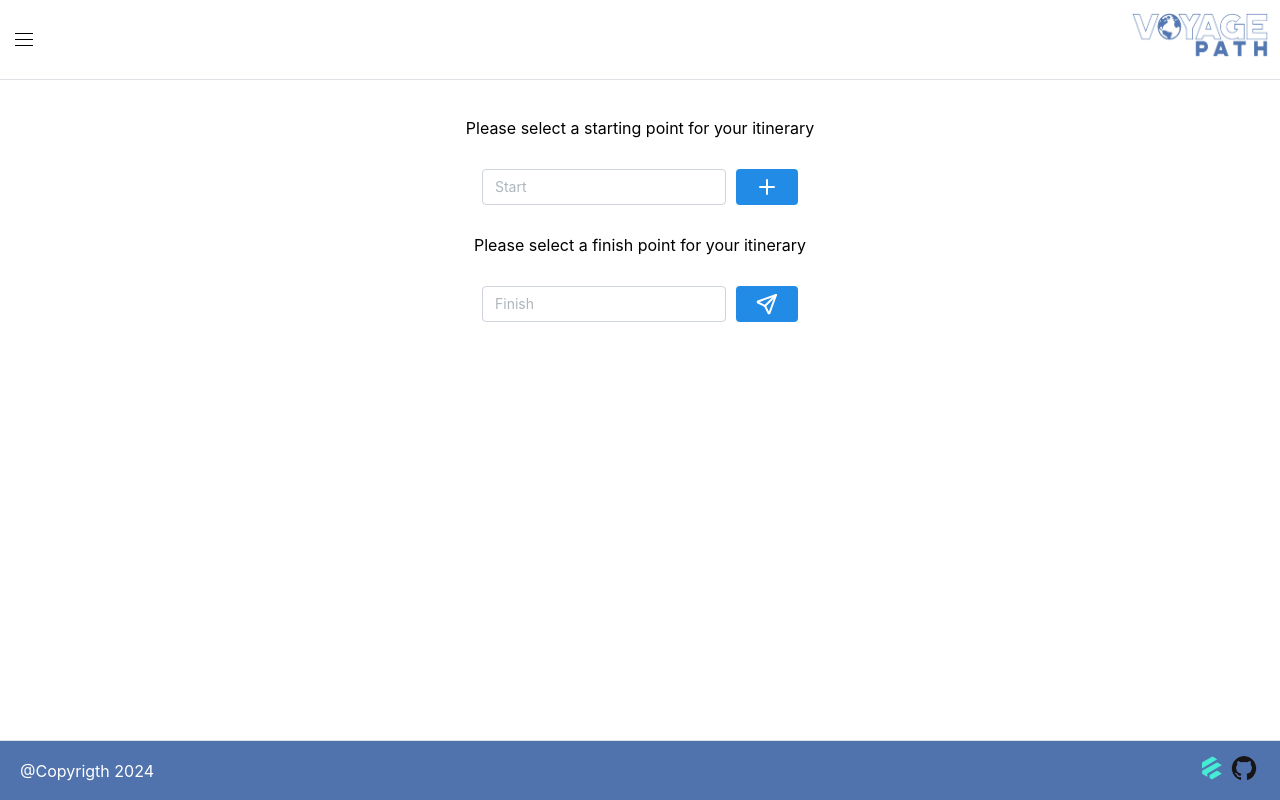
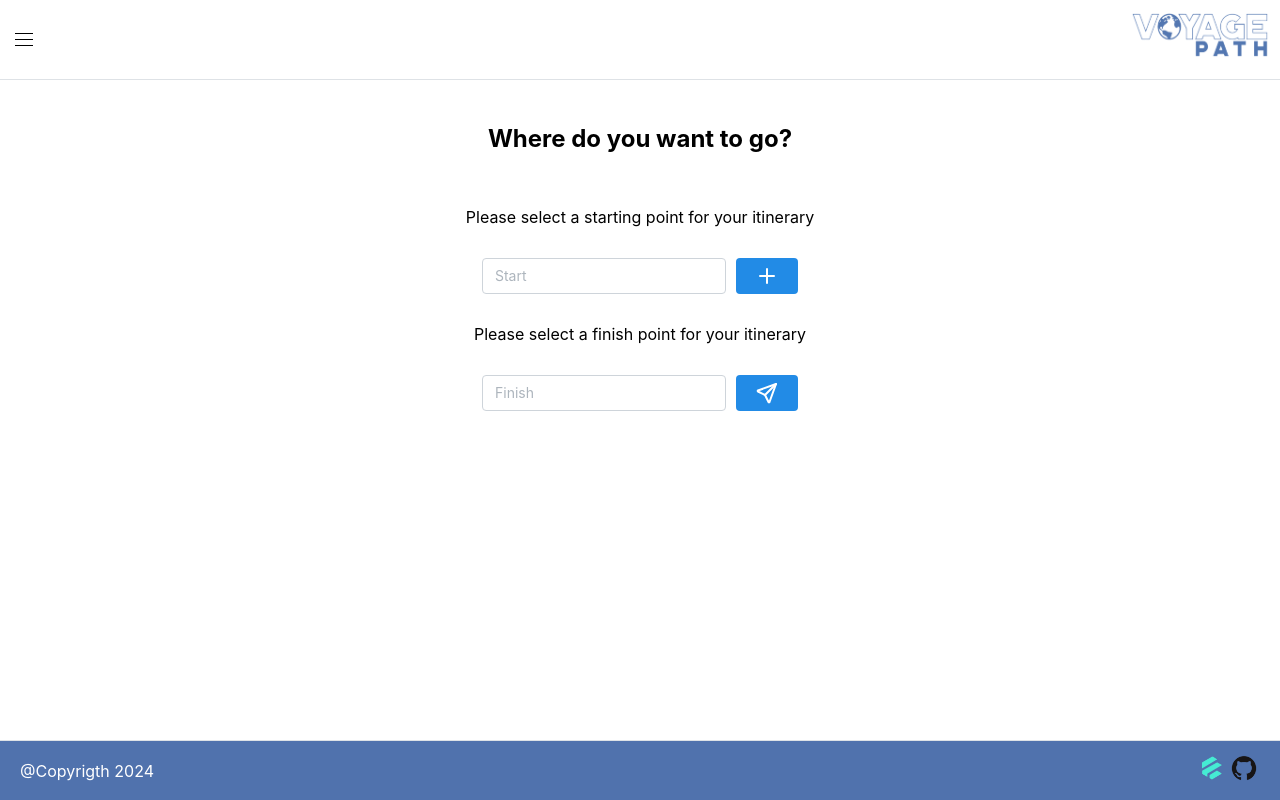
Before and after one commit to paolospoto/react-project, a Next.js app: page /builder in a window 1280 px wide. Built offline with nearby package versions, Linux system fonts and the light colour scheme.

Commit message:
small changes

```diff
--- a/src/components/form/Form.tsx
+++ b/src/components/form/Form.tsx
@@ -65,6 +65,7 @@ const Form = ({
 
   return (
     <Flex direction={"column"} gap={"sm"} align={"center"}>
+      <h2>Where do you want to go?</h2>
       <p>Please select a starting point for your itinerary</p>
       <Flex gap={"xs"} className={styles.Input}>
         <TextInput
@@ -78,7 +79,6 @@ const Form = ({
       </Flex>
       {stopInputs.map((stop: string, index: number) => (
         <>
-          {/* <p>{index + 1}# Stop </p> */}
           <Flex
             gap={"xs"}
             key={index}
```
